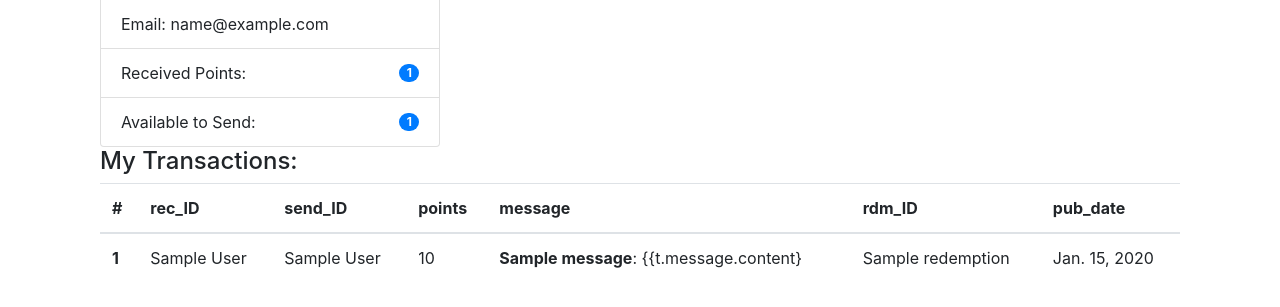
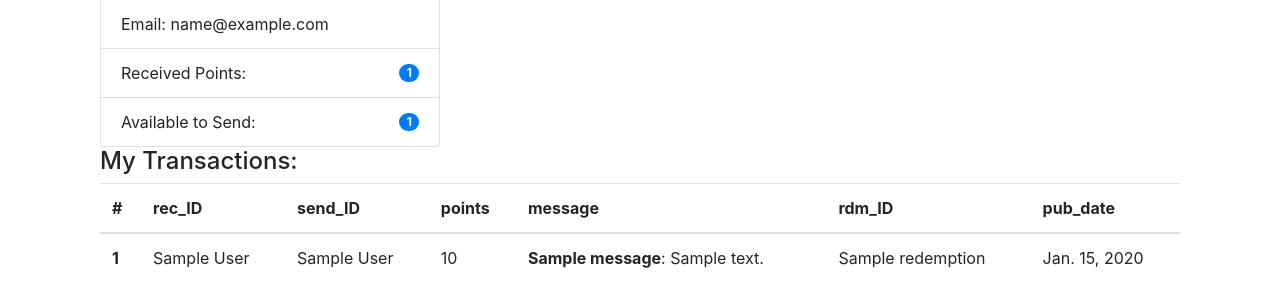
Before and after one commit to xs0203401/DMgtProject, a Django app: page / in a window 1280 px wide. Shown: the part 277-584 px from the top of the page. Run offline with Django 3.2, Linux system fonts and the light colour scheme; the visitor is signed in with stand-in values (Sample User, id 1); tables that the repository leaves empty hold one stand-in row (values such as "Sample post"); data that the repository does not hold is empty; some libraries are stand-ins or nearby versions.

Commit message:
dashboard_view

```diff
--- a/CreditMe/webapp/templates/webapp/home.html
+++ b/CreditMe/webapp/templates/webapp/home.html
@@ -24,7 +24,7 @@
 				<td>{{t.rec_ID.first_name}} {{t.rec_ID.last_name}}</td>
 				<td>{{t.send_ID.first_name}} {{t.send_ID.last_name}}</td>
 				<td>{{t.points}}</td>
-				<td><b>{{t.message.title}}</b>: {{t.message.content}</td>
+				<td><b>{{t.message.title}}</b>: {{t.message.content}}</td>
 				<td>{{t.rdm_ID.title}}</td>
 				<td>{{t.pub_date|date}}</td>
 			</tr>
```
